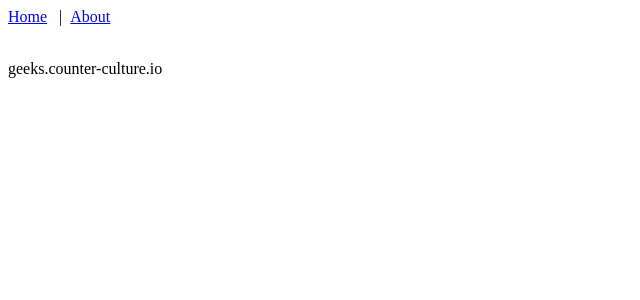
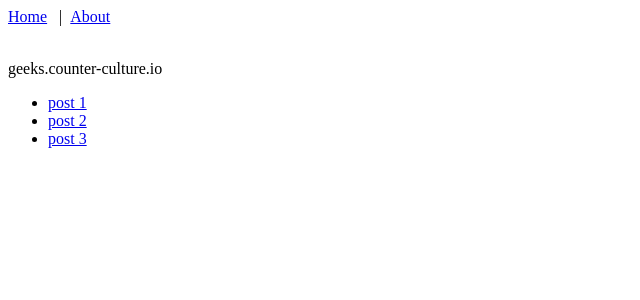
Before and after one commit to mrtillman/counter-culture.dev, a Next.js app: page / in a window 1280 px wide. Shown: the top 300 px of the page, without its empty margins (0-640 px from the left). Built offline with nearby package versions, Linux system fonts and the light colour scheme.

Commit message:
experiment w/ querystrings

```diff
--- a/pages/index.js
+++ b/pages/index.js
@@ -1,8 +1,22 @@
 import Layout from '../components/layout';
+import Link from 'next/link';
+
+const PostLink = (props) => (
+  <li>
+    <Link href={`/post?title=${props.title}`}>
+      <a>{props.title}</a>
+    </Link>
+  </li>
+);
 
 const Index = () => (
   <Layout>
     <p>geeks.counter-culture.io</p>
+    <ul>
+      <PostLink title="post 1" />
+      <PostLink title="post 2" />
+      <PostLink title="post 3" />
+    </ul>
   </Layout>
 );
 
```
Also changed, not shown: pages/post.js (added, +12 -0 lines).
